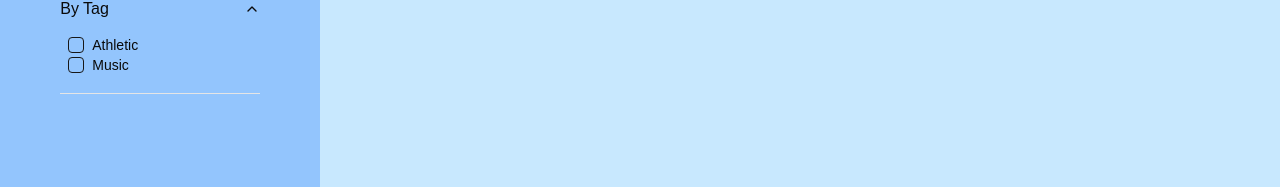
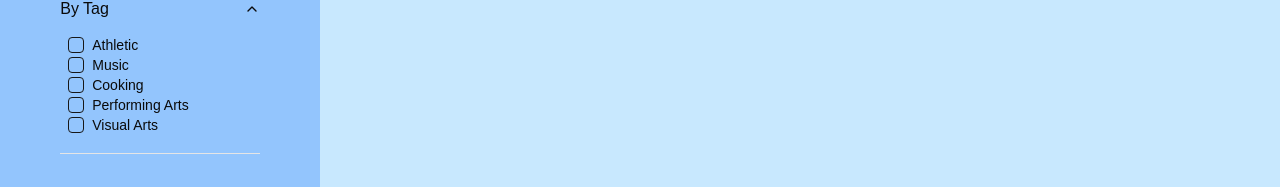
Before and after one commit to tberkery/tutoring-website, a Next.js app in the folder client/: page /browse in a window 1280 px wide. Both pictures are taken after a click on the button "By Tag". Shown: the part 333-520 px from the top of the page. Built offline with nearby package versions, Linux system fonts and the light colour scheme; no server answers.

Commit message:
[chore/fix] fix ability to filter by tags

```diff
--- a/client/app/browse/page.tsx
+++ b/client/app/browse/page.tsx
@@ -89,6 +89,9 @@ const Page : FC = () => {
     const [tagFilters, setTagFilters] = useState({
         music: false,
         athletic: false,
+        cooking: false,
+        performingArt: false,
+        visualArt: false,
     });
 
 	const { user } = useUser();
@@ -140,21 +143,21 @@ const Page : FC = () => {
             filtered = [...filtered.sort((a, b) => a.price - b.price)];
         }
 
-        if (tagFilters.music || tagFilters.athletic) {
+        if (tagFilters.music || tagFilters.athletic || tagFilters.cooking || tagFilters.performingArt || tagFilters.visualArt) {
             filtered = filtered.filter(post => {
-                return (tagFilters.music && 'activityTitle' in post && post.tags.includes('music')) ||
-                       (tagFilters.athletic && 'activityTitle' in post && post.tags.includes('athletic'));
+                return (tagFilters.music && 'activityTitle' in post && post.tags.includes('Music')) ||
+                       (tagFilters.athletic && 'activityTitle' in post && post.tags.includes('Athletic')) ||
+                       (tagFilters.cooking && 'activityTitle' in post && post.tags.includes('Cooking')) ||
+                       (tagFilters.performingArt && 'activityTitle' in post && post.tags.includes('Performing Art')) ||
+                       (tagFilters.visualArt && 'activityTitle' in post && post.tags.includes('Visual Art'));
             });
         }
 
         if (searchInput) {
             filtered = filtered.filter(post => {
-                if ('courseName' in post && 'courseNumber' in post) {
-                    // Check if the search input matches either the course name or course number
-                    return post.courseName.toLowerCase().includes(searchInput.toLowerCase()) ||
-                           post.courseNumber.toLowerCase().includes(searchInput.toLowerCase());
+                if ('courseName' in post) {
+                    return post.courseName.toLowerCase().includes(searchInput.toLowerCase());
                 } else if ('activityTitle' in post) {
-                    // Only search by activity title for activity posts
                     return post.activityTitle.toLowerCase().includes(searchInput.toLowerCase());
                 }
                 return false;
@@ -296,6 +299,39 @@ const Page : FC = () => {
                                     </label>
                                 </div>
                             </div>
+                            <div className="pb-1 ml-2">
+                                <div className="flex items-center space-x-2">
+                                    <Checkbox id="cooking" checked={tagFilters.cooking} onCheckedChange={(e) => handleTagChange('cooking')}/>
+                                    <label
+                                        htmlFor="terms2"
+                                        className="text-sm font-medium leading-none peer-disabled:cursor-not-allowed peer-disabled:opacity-70"
+                                    >
+                                        Cooking
+                                    </label>
+                                </div>
+                            </div>
+                            <div className="pb-1 ml-2">
+                                <div className="flex items-center space-x-2">
+                                    <Checkbox id="performingArt" checked={tagFilters.performingArt} onCheckedChange={(e) => handleTagChange('performingArt')}/>
+                                    <label
+                                        htmlFor="terms2"
+                                        className="text-sm font-medium leading-none peer-disabled:cursor-not-allowed peer-disabled:opacity-70"
+                                    >
+                                        Performing Arts
+                                    </label>
+                                </div>
+                            </div>
+                            <div className="pb-1 ml-2">
+                                <div className="flex items-center space-x-2">
+                                    <Checkbox id="visualArt" checked={tagFilters.visualArt} onCheckedChange={(e) => handleTagChange('visualArt')}/>
+                                    <label
+                                        htmlFor="terms2"
+                                        className="text-sm font-medium leading-none peer-disabled:cursor-not-allowed peer-disabled:opacity-70"
+                                    >
+                                        Visual Arts
+                                    </label>
+                                </div>
+                            </div>
                         </AccordionContent>
                     </AccordionItem>
                 </Accordion>
--- a/client/app/createPost/page.tsx
+++ b/client/app/createPost/page.tsx
@@ -105,6 +105,7 @@ const Page : FC = () => {
       body["activityDescription"] = description;
     }
     if (tags.length > 0) {
+      console.log(tags)
       body["tags"] = tags;
     }
     const newPost = await axios.post(`${api}/activityPosts`, body);
@@ -141,7 +142,7 @@ const Page : FC = () => {
   }
 
   return <>
-    <div className="flex flex-col justify-center items-center my-24 mx-24">
+    <div className="flex flex-col items-center justify-center mx-24 my-24">
       <CreatePost
         sisCourses={sisCourses}
         postType={postType}
--- a/client/components/BrowseSection.tsx
+++ b/client/components/BrowseSection.tsx
@@ -13,6 +13,9 @@ import { profile } from "console";
     sortByPriceHighToLow: boolean;
     filterAthleticTag: boolean;
     filterMusicTag: boolean;
+    filterCookingTag: boolean;
+    filterPerformingArtTag: boolean;
+    filterVisualArtTag: boolean;
   }
 
   interface ActivityPost {
@@ -39,7 +42,7 @@ import { profile } from "console";
     coursePostPicKey: string | null;
   }
 
-  const BrowseSection: React.FC<BrowseSectionProps> = ({ filterCourses, filterActivities, sortByPriceLowToHigh, sortByPriceHighToLow, filterAthleticTag, filterMusicTag }) => {
+  const BrowseSection: React.FC<BrowseSectionProps> = ({ filterCourses, filterActivities, sortByPriceLowToHigh, sortByPriceHighToLow, filterAthleticTag, filterMusicTag, filterCookingTag, filterPerformingArtTag, filterVisualArtTag }) => {
     const [posts, setPosts] = useState<any[]>([]); // Set the type to any[] since we're using mongoose models directly
 
     const fetchPosts = async () => {
@@ -61,11 +64,23 @@ import { profile } from "console";
 
         // Filter posts based on selected tag filters
         if (filterAthleticTag) {
-          sortedPosts = sortedPosts.filter((post) => post.tags?.some(tag => tag.toLowerCase() === 'athletic'));
+          sortedPosts = sortedPosts.filter((post) => post.tags?.some(tag => tag === 'Athletic'));
         }
 
         if (filterMusicTag) {
-          sortedPosts = sortedPosts.filter((post) => post.tags?.some(tag => tag.toLowerCase() === 'music'));
+          sortedPosts = sortedPosts.filter((post) => post.tags?.some(tag => tag === 'Music'));
+        }
+
+        if (filterCookingTag) {
+          sortedPosts = sortedPosts.filter((post) => post.tags?.some(tag => tag === 'Cooking'));
+        }
+
+        if (filterPerformingArtTag) {
+          sortedPosts = sortedPosts.filter((post) => post.tags?.some(tag => tag === 'Performing Art'));
+        }
+
+        if (filterVisualArtTag) {
+          sortedPosts = sortedPosts.filter((post) => post.tags?.some(tag => tag === 'Visual Art'));
         }
 
         if (sortByPriceHighToLow && !sortByPriceLowToHigh) {
@@ -85,7 +100,7 @@ import { profile } from "console";
 
     useEffect(() => {
       fetchPosts();
-    }, [filterCourses, filterActivities, sortByPriceLowToHigh, sortByPriceHighToLow, filterAthleticTag, filterMusicTag]); // Run this effect whenever filterCourses or filterActivities changes
+    }, [filterCourses, filterActivities, sortByPriceLowToHigh, sortByPriceHighToLow, filterAthleticTag, filterMusicTag, filterCookingTag, filterPerformingArtTag, filterVisualArtTag]); // Run this effect whenever filterCourses or filterActivities changes
 
 
     return (
```
